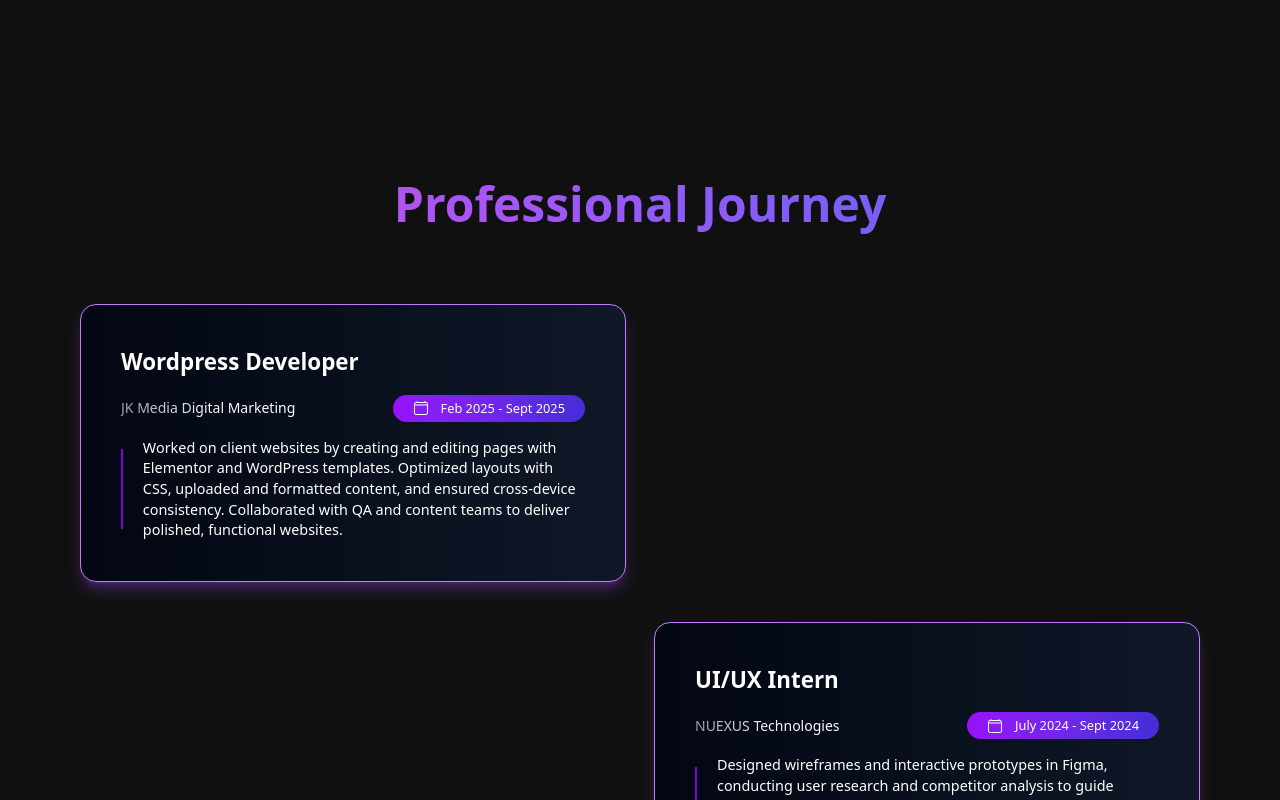
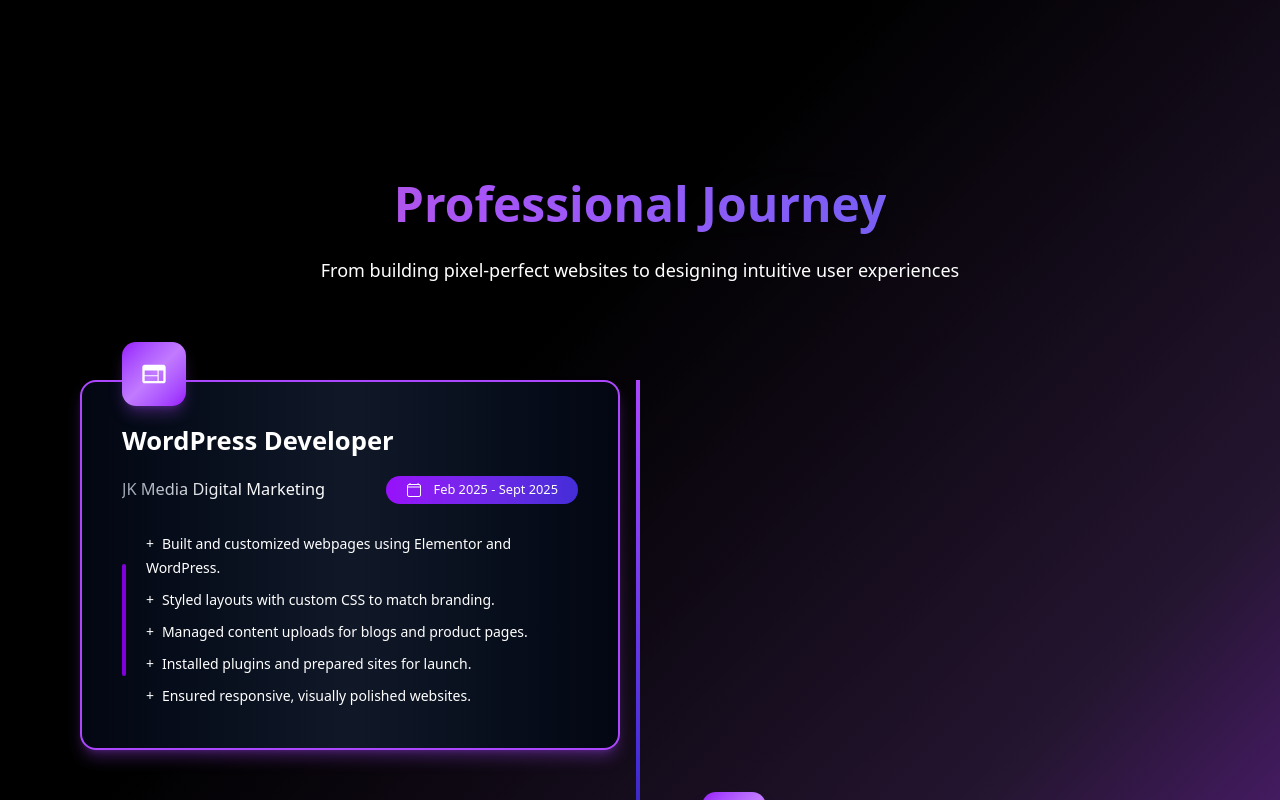
Before and after one commit to Muhammad-Ahmad618/portfolio, a React (Vite) app: page /experience in a window 1280 px wide. Shown: the top 800 px of the page. Built offline with nearby package versions, Linux system fonts and the light colour scheme.

Commit message:
version 2.8: experience page updated

```diff
--- a/src/App.css
+++ b/src/App.css
@@ -1,4 +1,5 @@
 
 body{
-    background-color: rgb(16, 16, 16);
+  background: #000000;
+background: linear-gradient(134deg,rgba(0, 0, 0, 1) 0%, rgba(0, 0, 0, 1) 35%, rgba(36, 21, 48, 1) 71%, rgba(113, 35, 166, 1) 100%);
 }
--- a/src/Pages/ContactPage/ContactPage.jsx
+++ b/src/Pages/ContactPage/ContactPage.jsx
@@ -20,7 +20,7 @@ const contactInfo = [
 export default function ContactPage() {
   return (
     <div className="max-w-screen-2xl mx-auto px-5 md:px-20 my-28 md:my-20">
-      <div className="text-[2.5rem] md:text-[3rem] font-bold flex justify-center">
+      <div className="text-[2.5rem] md:text-[3rem] font-black flex justify-center">
         <GradientText
           colors={["#ec4899", "#c654ba", "#a855f7", "#7c5ef5", "#6366f1"]}
           animationSpeed={3}
@@ -32,7 +32,7 @@ export default function ContactPage() {
 
       <div className="flex justify-between flex-wrap items-start gap-y-10 md:gap-x-16 mt-5 md:mt-20">
         <div className="text-white basis-[100%] lg:basis-[45%] w-full text-center md:text-start">
-          <h3 className="text-[1.4rem] md:text-[1.8rem] pb-10 font-semibold bg-gradient-to-r from-purple-500 to-red-600 bg-clip-text text-transparent">
+          <h3 className="text-[1.4rem] md:text-[1.8rem] pb-10 font-semibold bg-gradient-to-r from-purple-500 to-pink-600 bg-clip-text text-transparent">
             Have any Question or Wanna Work Together ? Drop me a Message
           </h3>
           {contactInfo.map((info, index) => (
--- a/src/Pages/ExperiencePage/ExperiencePage.jsx
+++ b/src/Pages/ExperiencePage/ExperiencePage.jsx
@@ -1,64 +1,100 @@
-import React from 'react'
-import GradientText from '../../components/GradientText/GradientText'
+import React from "react";
+import GradientText from "../../components/GradientText/GradientText";
 import { IoCalendarClearOutline } from "react-icons/io5";
+import { MdWeb } from "react-icons/md";
+import { BsBrushFill } from "react-icons/bs";
+import {motion} from 'framer-motion'
 
 export default function ExperincePage() {
-
   const experience = [
   {
-    role: "Wordpress Developer",
+    role: "WordPress Developer",
+    icon: <MdWeb size={28} />,
     company: "JK Media Digital Marketing",
     duration: "Feb 2025 - Sept 2025",
-    description:
-      "Worked on client websites by creating and editing pages with Elementor and WordPress templates. Optimized layouts with CSS, uploaded and formatted content, and ensured cross-device consistency. Collaborated with QA and content teams to deliver polished, functional websites."
+    description: [
+      "Built and customized webpages using Elementor and WordPress.",
+      "Styled layouts with custom CSS to match branding.",
+      "Managed content uploads for blogs and product pages.",
+      "Installed plugins and prepared sites for launch.",
+      "Ensured responsive, visually polished websites.",
+    ],
   },
   {
     role: "UI/UX Intern",
+    icon: <BsBrushFill size={25} />,
     company: "NUEXUS Technologies",
     duration: "July 2024 - Sept 2024",
-    description:
-      "Designed wireframes and interactive prototypes in Figma, conducting user research and competitor analysis to guide design decisions. Created low- to mid-fidelity designs for web and mobile interfaces and documented usability considerations in detailed reports."
-  }
-]
+    description: [
+      "Created wireframes and interactive prototypes in Figma.",
+      "Conducted user research and competitor analysis.",
+      "Designed low- to mid-fidelity web and mobile interfaces.",
+      "Documented design decisions and usability insights.",
+    ],
+  },
+];
+
+
   return (
-    <div className='my-28 md:my-20 max-w-screen-2xl mx-auto px-5 sm:px-20'>
-
-      <div className='text-center text-[2.5rem] md:text-[3rem] font-bold flex justify-center'>
+    <div className="my-28 md:my-20 max-w-screen-2xl mx-auto px-5 sm:px-20">
+      <div className="text-center text-[2.5rem] md:text-[3rem] font-black flex flex-col items-center justify-center">
         <GradientText
-       colors={["#ec4899","#c654ba","#a855f7", "#7c5ef5" ,"#6366f1",]}
+          colors={["#ec4899", "#c654ba", "#a855f7", "#7c5ef5", "#6366f1"]}
           animationSpeed={3}
-       showBorder={false}>
+          showBorder={false}
+        >
           Professional Journey
         </GradientText>
+        <p className="mt-4 text-lg text-white mx-auto font-medium">
+          From building pixel-perfect websites to designing intuitive user
+          experiences
+        </p>
       </div>
-
-      <div className='grid lg:grid-cols-2 gap-x-7 2xl:gap-x-14 gap-y-10 my-16 justify-self-center'>
-      {experience.map((exp,index) => (
-        <div key={index}
-        className={`w-full mx-auto ${index % 2 == 0 ? 'lg:col-start-1 lg:justify-self-start':'lg:col-start-2 lg:justify-self-end'} row-auto bg-gradient-to-r from-gray-950 to-gray-900 border border-purple-400 text-white p-7 md:p-10 rounded-2xl shadow-lg shadow-purple-500/30`}
-        style={{gridRow:`${index + 1}`}}
+   <div className="relative">
+    <div className="hidden lg:block w-1 h-full absolute bg-gradient-to-b from-purple-500 via-indigo-700 to-transparent right-1/2"></div>
+      <div className="grid lg:grid-cols-2 gap-x-10 2xl:gap-x-24 gap-y-20 my-24 2xl:justify-self-center">
+        {experience.map((exp, index) => (
+          <motion.div
+            key={index}
+            initial={{opacity:0, y:50}}
+            whileInView={{opacity:1, y:0}}
+            transition={{duration:0.8, ease:"easeInOut", delay:index*0.2}}
+            className={`w-full mx-auto ${
+              index % 2 == 0
+                ? "lg:col-start-1 lg:justify-self-start"
+                : "lg:col-start-2 lg:justify-self-end"
+            } row-auto bg-gradient-to-r from-gray-950 via-gray-900 to-gray-950 border-2 border-purple-500 text-white p-7 md:p-10 rounded-2xl shadow-lg shadow-purple-500/30 relative`}
+            style={{ gridRow: `${index + 1}` }}
           >
-
-          <h3 className='text-white bg-clip-text text-[1.4rem] font-bold'>{exp.role}</h3>
-          <div className='py-4 flex justify-between flex-wrap gap-y-3 items-center'>
-          <p className='font-medium text-sm bg-gradient-to-r from-gray-400 via-gray-100 to-white bg-clip-text text-transparent'>{exp.company}</p>
-          <span className='bg-gradient-to-r flex items-center px-5 gap-x-3 from-purple-600 to-indigo-700 rounded-full'>
-          <IoCalendarClearOutline/>
-          <p className='text-[0.8rem] font-medium py-1'>{exp.duration}</p>
+            <span className="max-w-[4rem] flex justify-center items-center min-h-[4rem] rounded-xl -top-10 w-full bg-gradient-to-br from-purple-600 via-purple-400 to-purple-600 absolute shadow-lg shadow-purple-500/30">
+              {exp.icon}
             </span>
-
+            <h3 className="text-white bg-clip-text text-[1.6rem] font-bold">
+              {exp.role}
+            </h3>
+            <div className="py-4 flex justify-between flex-wrap gap-y-3 items-center">
+              <p className="font-medium text-sm bg-gradient-to-r text-[1.02rem] from-gray-400 via-gray-100 to-white bg-clip-text text-transparent">
+                {exp.company}
+              </p>
+              <span className="bg-gradient-to-r flex items-center px-5 gap-x-3 from-purple-600 to-indigo-700 rounded-full">
+                <IoCalendarClearOutline />
+                <p className="text-[0.8rem] font-medium py-1">{exp.duration}</p>
+              </span>
             </div>
-          <div className='flex items-center gap-x-5'>
-          <div className='w-2 h-[7rem] min-[440px]:h-[5rem] bg-purple-700'>
-          </div>
-          <ul className='text-sm sm:text-[0.9rem] space-y-2'>
-           {exp.description}
+            <div className="flex items-center gap-x-5 mt-3">
+              <div className="w-1 h-[7rem] min-[440px]:h-[7rem] bg-purple-700 rounded-full"></div>
+              <ul className="text-sm  space-y-2 list-none">
+                {exp.description.map((points, index) => (
+                  <li key={index} className="before:content-['+'] before:text-white before:mr-2 leading-6 font-medium">
+                    {points}
+                  </li>
+                ))}
               </ul>
             </div>
-        </div>
+          </motion.div>
         ))}
       </div>
-
     </div>
-  )
+    </div>
+  );
 }
--- a/src/Pages/LandingPage/LandingPage.jsx
+++ b/src/Pages/LandingPage/LandingPage.jsx
@@ -15,7 +15,7 @@ export default function LandingPage() {
 
   return (
     <>
-    <div className="my-28 md:my-20 max-w-screen-2xl mx-auto">
+    <div className="my-28 md:my-20 max-w-screen-2xl mx-auto px-14">
       <div className="px-5 sm:px-10 font-primary flex items-start lg:items-center flex-col lg:flex-row gap-y-10 md:gap-x-20 ">
         <div className="text-white font-bold text-[3rem] w-full basis-[100%] lg:basis-[45%]" >
           <motion.h1
@@ -25,7 +25,6 @@ export default function LandingPage() {
           >
             Hello!
           </motion.h1>
-
           <span className="flex gap-x-3 flex-wrap ">
             <h1>I'm </h1>
             <GradientText
--- a/src/Pages/ProjectsPage/ProjectsPage.jsx
+++ b/src/Pages/ProjectsPage/ProjectsPage.jsx
@@ -7,7 +7,7 @@ import { IoLogoFigma } from "react-icons/io5";
 export default function ProjectsPage() {
   return (
     <div className="max-w-screen-2xl mx-auto my-28 sm:my-20 px-5 sm:px-10 lg:px-20">
-      <div className="text-[2.5rem] sm:text-[3rem] font-bold flex justify-center">
+      <div className="text-[2.5rem] sm:text-[3rem] font-black flex justify-center">
         <GradientText
           colors={["#ec4899", "#c654ba", "#a855f7", "#7c5ef5", "#6366f1"]}
           animationSpeed={3}
@@ -39,7 +39,7 @@ export default function ProjectsPage() {
           return (
           <div
             key={index}
-            className="bg-gradient-to-r from-gray-950 to-gray-900 rounded-xl min-h-fit w-full"
+            className="bg-gradient-to-r from-gray-950 via-gray-800 to-gray-950 backdrop-blur-md rounded-xl min-h-fit w-full"
           >
             <div className="p-2">
               <img
--- a/src/Pages/SkillsPage/SkillsPage.jsx
+++ b/src/Pages/SkillsPage/SkillsPage.jsx
@@ -1,16 +1,9 @@
 import React from "react";
-import { motion } from "framer-motion";
+import { delay, motion } from "framer-motion";
 import GradientText from "../../components/GradientText/GradientText";
 
 export default function SkillsPage() {
-  const cardVariants = {
-    hidden: { opacity: 0, y: 50 },
-    visible: {
-      opacity: 1,
-      y: 0,
-      transition: { duration: 0.6, ease: "easeInOut" },
-    },
-  };
+
 
   const technologies = [
     {
@@ -99,7 +92,7 @@ export default function SkillsPage() {
     <div className="w-full mx-auto max-w-screen-2xl px-5 md:px-20">
       <div className="mt-20">
         1
-        <h1 className="flex text-white gap-x-2 text-[2.5rem] md:text-[3rem] font-bold justify-center">
+        <h1 className="flex text-white gap-x-2 text-[2.5rem] md:text-[3rem] font-black justify-center">
           <GradientText
             colors={["#ec4899", "#c654ba", "#a855f7", "#7c5ef5", "#6366f1"]}
             animationSpeed={3}
@@ -113,11 +106,11 @@ export default function SkillsPage() {
           {technologies.map((tech, index) => (
             <motion.div
               key={index}
-              variants={cardVariants}
-              initial="hidden"
-              whileInView="visible"
+              initial={{opacity:0, y:50 }}
+              whileInView={{opacity:1, y:0}}
+              tranistion={{duration:0.5, ease:"easeInOut" ,delay: index * 0.2}}
               viewport={{ once: true, amount: 0.2 }}
-              className="flex flex-col items-center space-y-5 bg-gradient-to-r from-gray-950 via-gray-800 to-gray-950 p-10 w-full rounded-xl transition-all duration-300 ease-in-out hover:scale-105"
+              className="flex flex-col items-center space-y-5 bg-white/5 backdrop-blur-md p-10 w-full rounded-xl transition-all duration-300 ease-in-out hover:scale-105"
             >
               <img
                 src={tech.image}
--- a/src/components/ProjectData/ProjectData.js
+++ b/src/components/ProjectData/ProjectData.js
@@ -7,6 +7,7 @@ import { SiVite } from "react-icons/si";
 import { BiLogoRedux } from "react-icons/bi";
 import { SiGoogleforms } from "react-icons/si";
 import { BiSolidEnvelopeOpen } from "react-icons/bi";
+import { SiReactquery } from "react-icons/si"
 import { PiFigmaLogoDuotone } from "react-icons/pi";
 import { FaCode } from "react-icons/fa6";
 
@@ -126,7 +127,12 @@ export const projects = [
         color: "text-blue-500",
       },
       {
-        name: "Figma",
+        name: "TanStack Query",
+        icon: SiReactquery,
+        color: "text-red-500",
+      },
+      {
+        name: "Figma" ,
         icon: PiFigmaLogoDuotone,
         color: "text-pink-800",
       },
```
Lines whose indentation alone changed are shown as unchanged.
